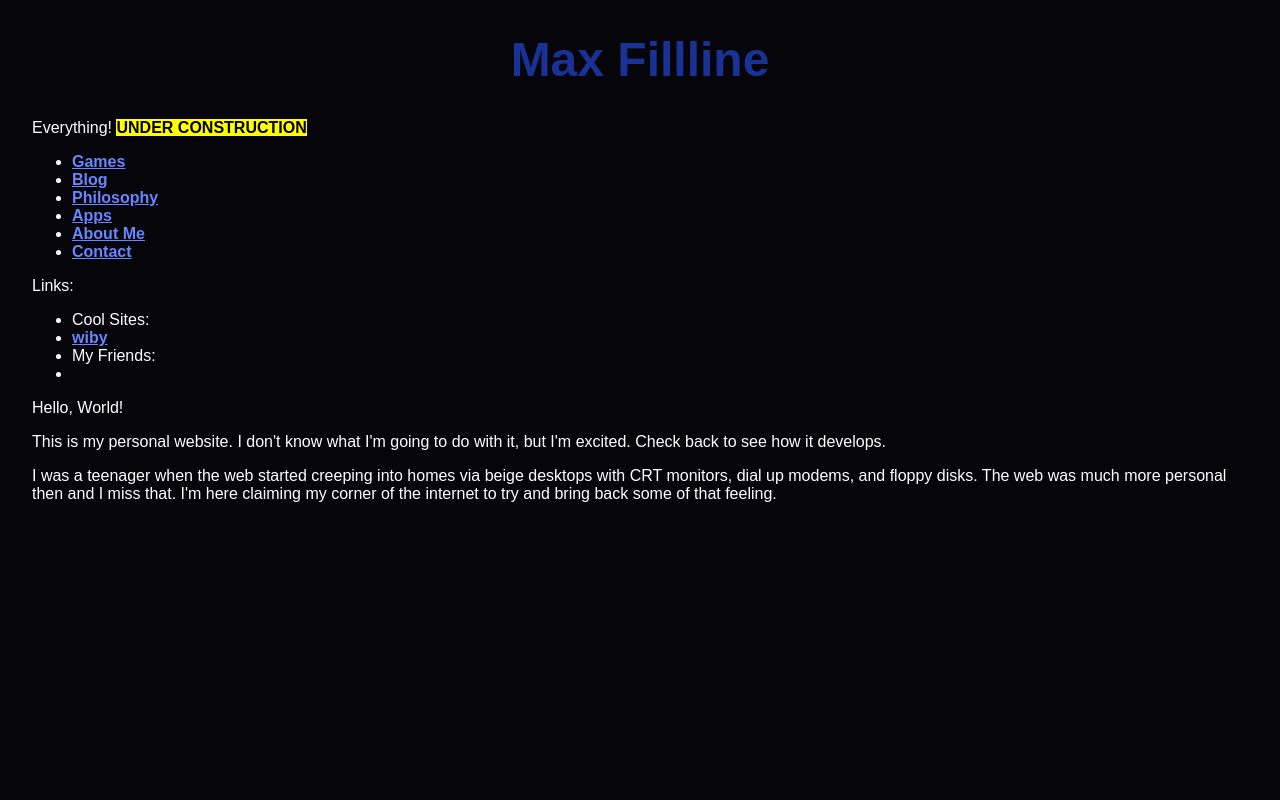
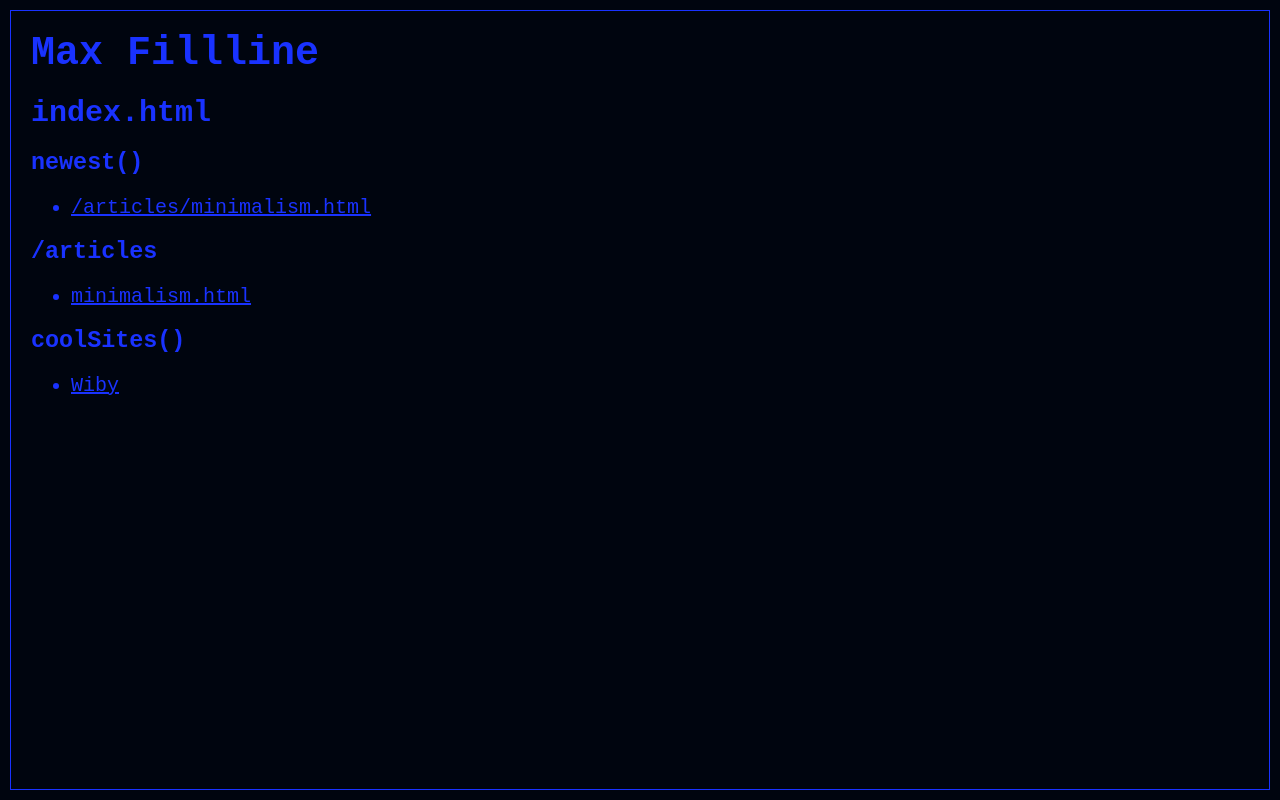
Before and after one commit to MaxFillline/website, a plain HTML site: page index.html in a window 1280 px wide. Drawn offline with Linux system fonts and the light colour scheme.

Commit message:
redesign

```diff
--- a/index.html
+++ b/index.html
@@ -7,30 +7,19 @@
     <link rel="stylesheet" href="style.css">
 </head>
 <body>
-    <header>
-        <script src="/partials/header.js"></script>
-    </header>
-    <p>Everything! <span class="construction">Under Construction</span></p>
-    <nav>
-        <ul>
-            <li><a href="">Games</a></li>
-            <li><a href="">Blog</a></li>
-            <li><a href="">Philosophy</a></li>
-            <li><a href="">Apps</a></li>
-            <li><a href="">About Me</a></li>
-            <li><a href="">Contact</a></li>
-        </ul>
-        <p>Links:</p>
-        <ul>
-            <li>Cool Sites:</li>
-            <li><a href="https://wiby.me/">wiby</a></li>
-            <li>My Friends:</li>
-            <li><a href=""></a></li>
-
-        </ul>
-    </nav>
-    <p>Hello, World!</p>
-    <p>This is my personal website. I don't know what I'm going to do with it, but I'm excited. Check back to see how it develops.</p>
-    <p>I was a teenager when the web started creeping into homes via beige desktops with CRT monitors, dial up modems, and floppy disks. The web was much more personal then and I miss that. I'm here claiming my corner of the internet to try and bring back some of that feeling.</p>
+    <h1>Max Fillline</h1>
+    <h2>index.html</h2>
+    <h3>newest()</h3>
+    <ul>
+        <li><a href="/articles/minimalism.html">/articles/minimalism.html</a></li>
+    </ul>
+    <h3>/articles</h3>
+    <ul>
+        <li><a href="/articles/minimalism.html">minimalism.html</a></li>
+    </ul>
+    <h3>coolSites()</h3>
+    <ul>
+        <li><a href="https://wiby.me">Wiby</a></li>
+    </ul>
 </body>
 </html>
--- a/partials/header.js
+++ /dev/null
@@ -1,3 +0,0 @@
-document.querySelector('header').innerHTML = `
-    <h1><a href="/index.html">Max Fillline</a></h1>
-    `
--- a/style.css
+++ b/style.css
@@ -1,49 +1,20 @@
-/*
-Order of properties:
-Size
-Positioning
-Dimentions
-Color
-Styling
-*/
+* {
+    box-sizing: border-box;
+    margin-top: 0;
+    margin-bottom: 1rem;
+    font-family: monospace;
+    color: rgb(25, 50, 255);
+}
 
 html {
-    font-size: 16px;
+    margin-bottom: 0;
+    font-size: 20px;
 }
 
 body {
-    font-family: sans-serif;
-    font-size: 1rem;
-    margin: 0;
-    padding: 2rem;
-    background-color: rgb(5, 5, 10);
-    color: white;
+    height: calc(100vh - 1rem);
+    margin: .5rem;
+    border: 1px solid rgb(25, 50, 255);
+    padding: 1rem;
+    background-color: rgb(0, 5, 15);
 }
-
-h1, h1 a, h1 a:visited {
-    font-size: 3rem;
-    text-align: center;
-    font-weight: bold;
-    text-decoration: none;
-    margin: 0 0 2rem 0;
-    color: rgb(25, 50, 150);
-}
-
-p {
-    font-size: 1rem;
-    margin: 1rem 0;
-}
-
-a, a:visited {
-    font-weight: bold;
-    color: rgb(104, 134, 255);
-}
-
-/* Custom Classes */
-
-.construction {
-    text-transform: uppercase;
-    color: black;
-    font-weight: bold;
-    background-color: yellow;
-}
```
Also changed, not shown: articles/minimalism.html (added, +14 -0 lines).
